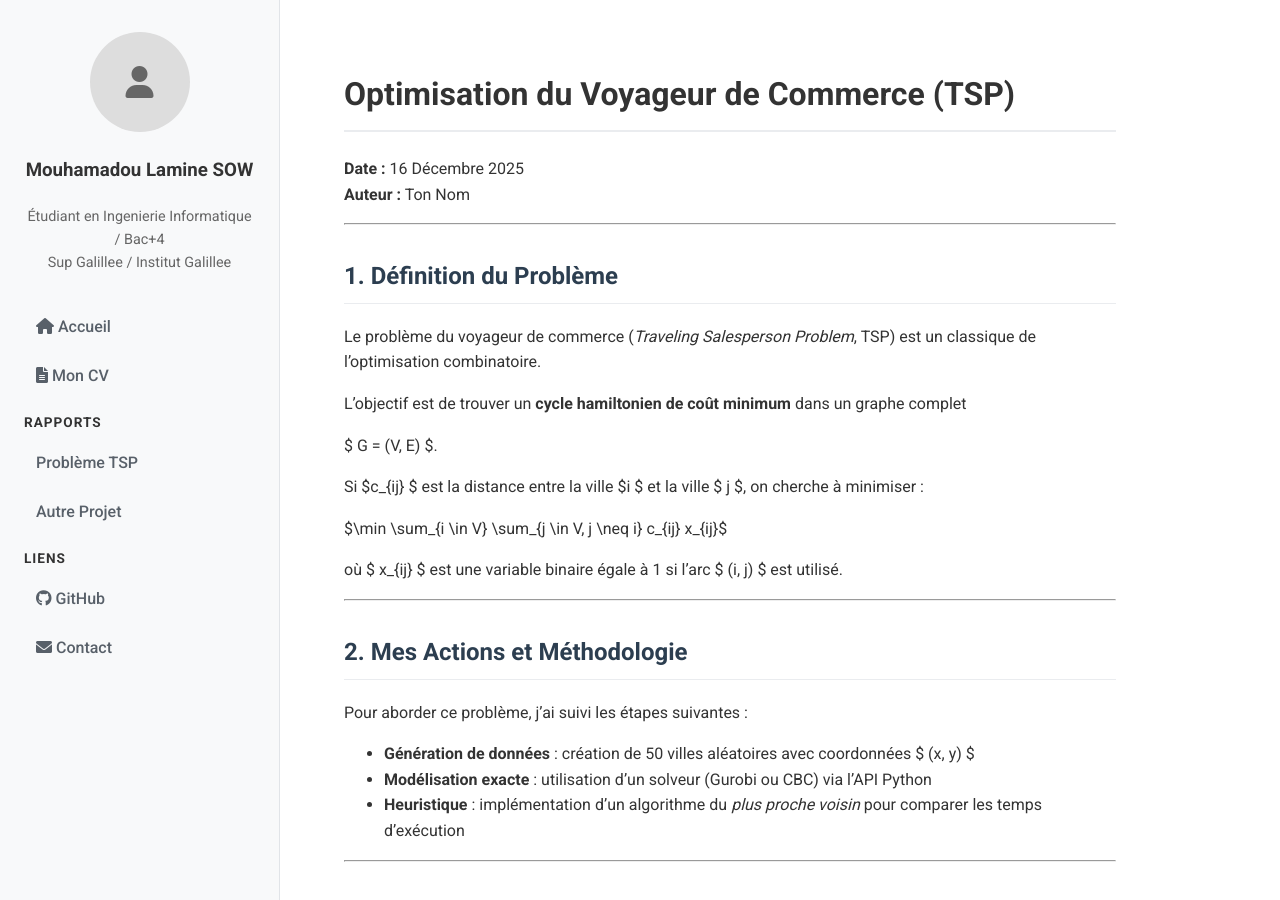
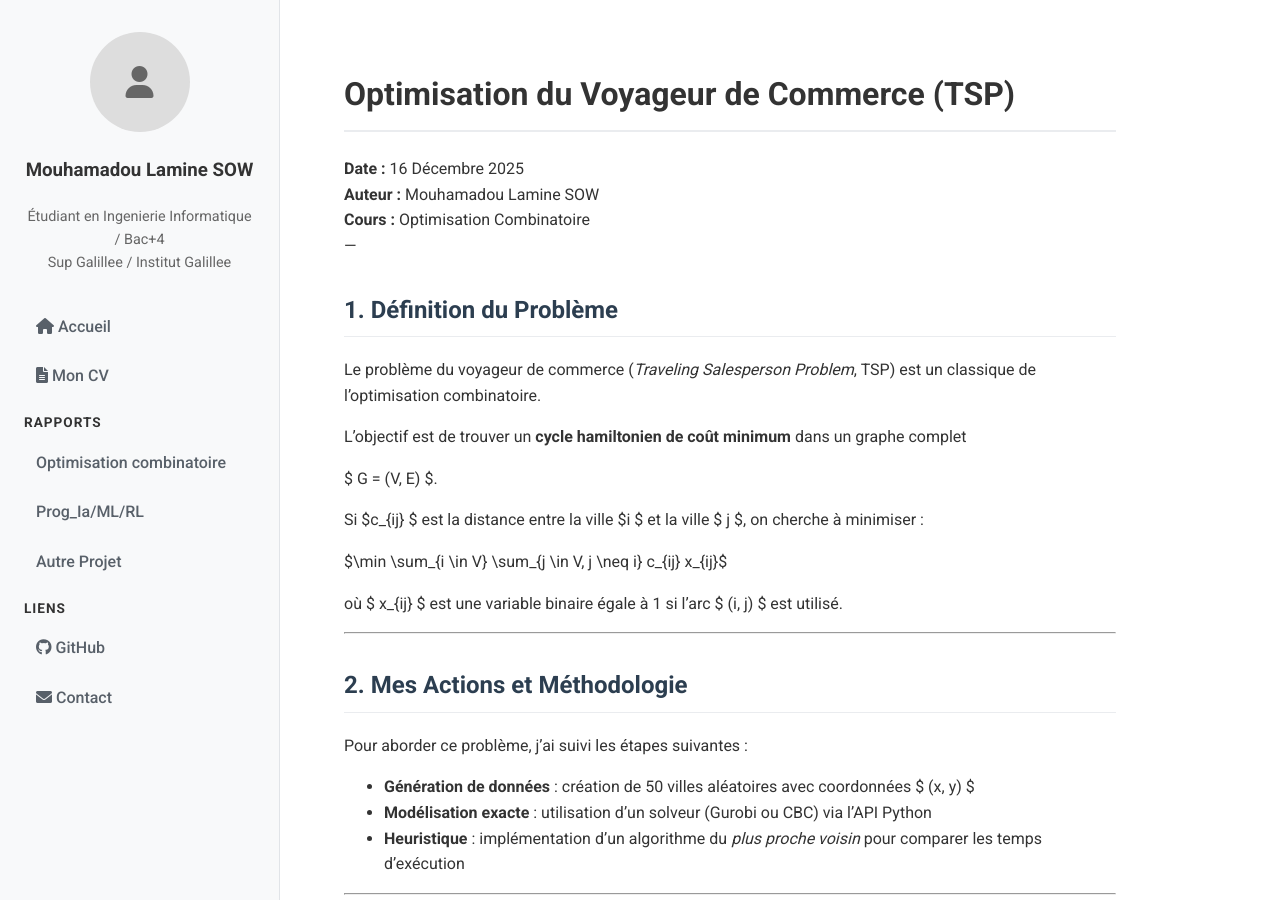
Before and after one commit to Lamine2004Sow/Mon_cv, a Jekyll site: the page built from project/tsp-problem.md, in a window 1280 px wide and 900 px high. Built offline with Jekyll 4.4.1, drawn with Linux system fonts in a browser that asks for light colours.

Commit message:
modification de l'affichage

```diff
--- a/_layouts/default.html
+++ b/_layouts/default.html
@@ -148,16 +148,17 @@
 
         <ul class="nav-links">
             <li><a href="/"><i class="fas fa-home"></i> Accueil</a></li>
-            <li><a href="/cv"><i class="fas fa-file-alt"></i> Mon CV</a></li>
+            <li><a href="Mon_cv/cv"><i class="fas fa-file-alt"></i> Mon CV</a></li>
 
             <li style="margin-top: 15px; font-weight: bold; color: #333; font-size: 0.85rem; text-transform: uppercase; letter-spacing: 1px;">Rapports</li>
             <!-- Les liens vers tes fichiers .md -->
-            <li><a href="/tsp-probleme">Problème TSP</a></li>
-            <li><a href="/autre-projet">Autre Projet</a></li>
+            <li><a href="Mon_cv/optimisation ">Optimisation combinatoire</a></li>
+            <li><a href="Mon_cv/ia">Prog_Ia/ML/RL</a></li>
+            <li><a href="Mon_cv/autre-projet">Autre Projet</a></li>
 
             <li style="margin-top: 15px; font-weight: bold; color: #333; font-size: 0.85rem; text-transform: uppercase; letter-spacing: 1px;">Liens</li>
-            <li><a href="https://github.com/ton-pseudo"><i class="fab fa-github"></i> GitHub</a></li>
-            <li><a href="mailto:ton-email@univ.fr"><i class="fas fa-envelope"></i> Contact</a></li>
+            <li><a href="https://github.com/lamine2004sow"><i class="fab fa-github"></i> GitHub</a></li>
+            <li><a href="mailto:lamine.2004pro.sow@gmail.com"><i class="fas fa-envelope"></i> Contact</a></li>
         </ul>
     </nav>
 
--- a/project/tsp-problem.md
+++ b/project/tsp-problem.md
@@ -6,8 +6,8 @@ title: Résolution du TSP
 # Optimisation du Voyageur de Commerce (TSP)
 
 **Date :** 16 Décembre 2025  \
-**Auteur :** Ton Nom
-
+**Auteur :** Mouhamadou Lamine SOW  \
+**Cours :** Optimisation Combinatoire  \
 ---
 
 ## 1. Définition du Problème
```
